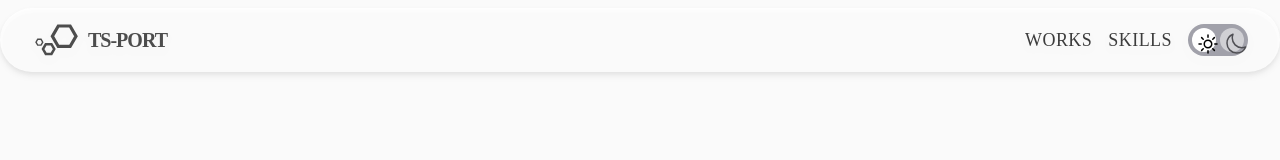
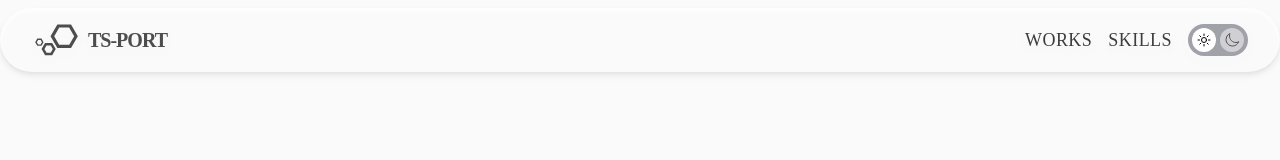
Before and after one commit to tsukuruhito/ts-portfolio, a Next.js app: page /skills in a window 1280 px wide. Both pictures are taken after a click on the button 1204 px from the left and 40 px from the top of the page. Shown: the top 160 px of the page. Built offline with nearby package versions, Linux system fonts and the light colour scheme; a web font is replaced by a local one.

Commit message:
fix:header

```diff
--- a/src/components/Theme.tsx
+++ b/src/components/Theme.tsx
@@ -39,7 +39,7 @@ const Theme = () => {
                             viewBox="0 0 24 24"
                             strokeWidth={1.5}
                             stroke="currentColor"
-                            className="size-6"
+                            className="size-4"
                         >
                             <title>Light Mode</title>
                             <path
@@ -64,7 +64,7 @@ const Theme = () => {
                             viewBox="0 0 24 24"
                             strokeWidth={1.5}
                             stroke="currentColor"
-                            className="size-6"
+                            className="size-4"
                         >
                             <title>Dark Mode</title>
                             <path
--- a/src/styles/globals.css
+++ b/src/styles/globals.css
@@ -18,7 +18,7 @@
         background-color: #fff;
         color: #3c3c3c;
         font-size: min(4vw, 1rem);
-        font-family: "adobe-caslon-pro", serif;
+        font-family: "garamond-premier-pro-display", serif;
     }
     :root.dark{
         background-color: #3c3c3c;
```
